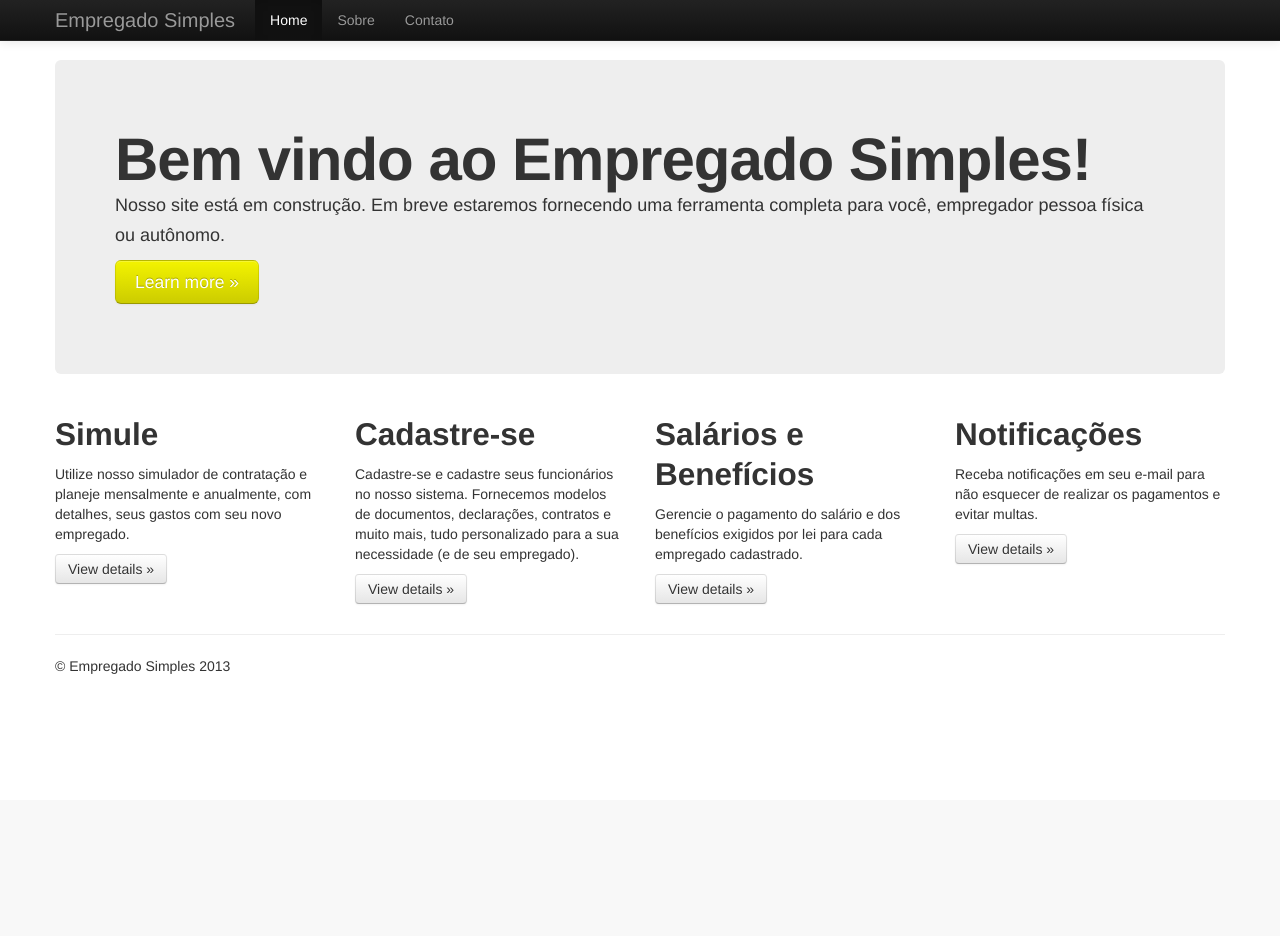
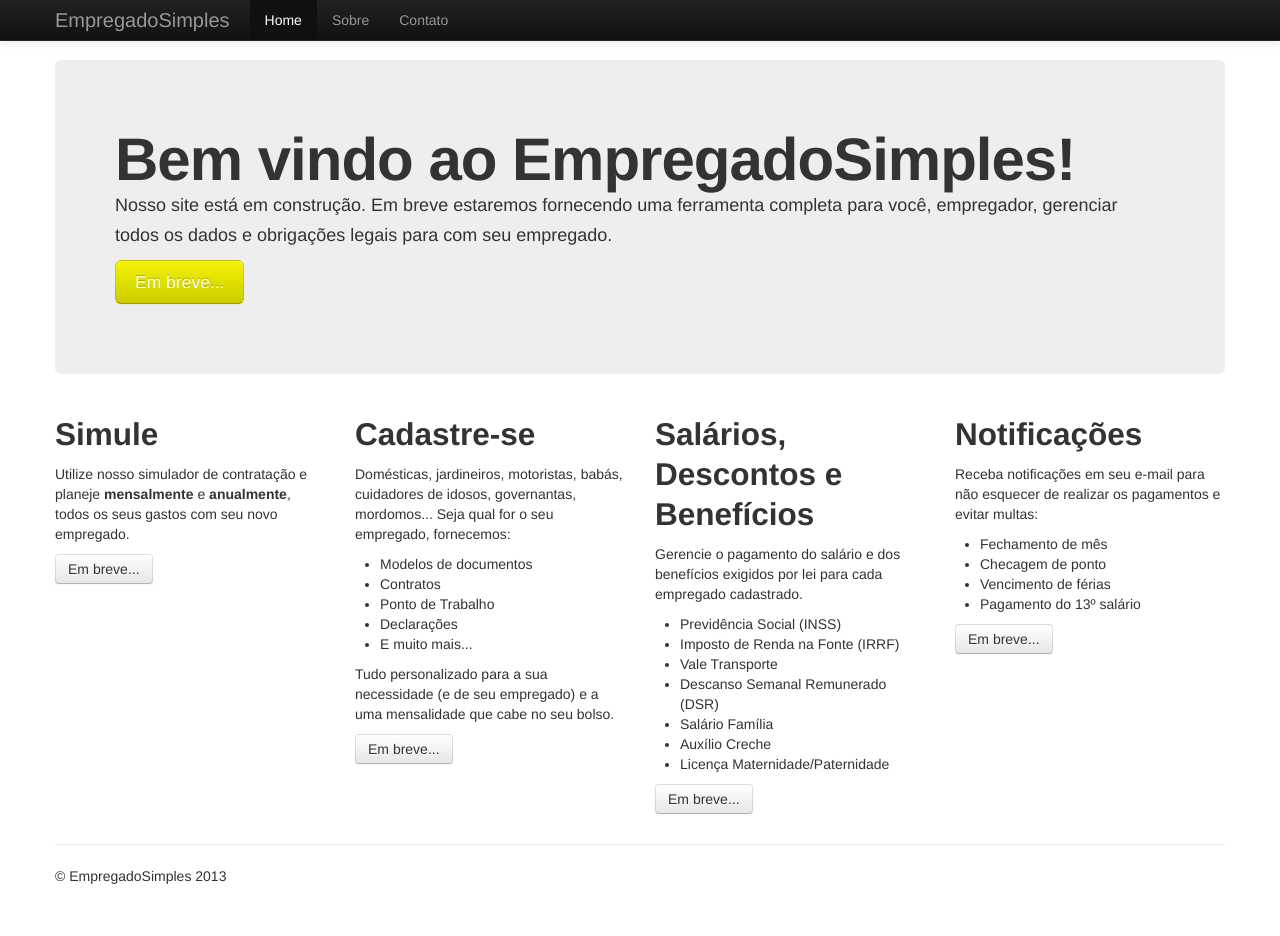
Before and after one commit to outbrito/EmpregadoSimples, a Python web app: template templates/construction.html in a window 1280 px wide. Before the commit the page ends 674 px from the top, so only its background shows below. Run offline with Jinja, Linux system fonts and the light colour scheme; the template is opened without the code that fills it, so the values that code supplies are empty; some libraries are stand-ins or nearby versions.

Commit message:
Atualizando "Site em Construção"
Melhores descrições das funcionalidades.

```diff
--- a/templates/construction.html
+++ b/templates/construction.html
@@ -37,7 +37,8 @@
                         <span class="icon-bar"></span>
                         <span class="icon-bar"></span>
                     </a>
-                    <a class="brand" href="#">Empregado Simples</a>
+                    <!-- <img style="float: left;" src="img/men_at_work.png" alt="" width="32px" heigth="32px"/> -->
+                    <a class="brand" href="#">EmpregadoSimples</a>
                     <div class="nav-collapse collapse">
                         <ul class="nav">
                             <li class="active"><a href="#">Home</a></li>
@@ -74,39 +75,69 @@
 
             <!-- Main hero unit for a primary marketing message or call to action -->
             <div class="hero-unit">
-                <h1>Bem vindo ao Empregado Simples!</h1>
-                <p>Nosso site está em construção. Em breve estaremos fornecendo uma ferramenta completa para você, empregador pessoa física ou autônomo.</p>
-                <p><a class="btn btn-primary btn-large">Learn more &raquo;</a></p>
+                <h1>Bem vindo ao EmpregadoSimples!</h1>
+                <p>Nosso site está em construção. Em breve estaremos fornecendo uma ferramenta completa para você, empregador, gerenciar todos os dados e obrigações legais para com seu empregado.</p>
+                <!-- <p><a class="btn btn-primary btn-large">Learn more &raquo;</a></p> -->
+                <p><a class="btn btn-primary btn-large">Em breve...</a></p>
             </div>
 
             <!-- Example row of columns -->
             <div class="row">
                 <div class="span3">
                     <h2>Simule</h2>
-                    <p>Utilize nosso simulador de contratação e planeje mensalmente e anualmente, com detalhes, seus gastos com seu novo empregado.</p>
-                    <p><a class="btn" href="#">View details &raquo;</a></p>
+                    <p>Utilize nosso simulador de contratação e planeje <b>mensalmente</b> e <b>anualmente</b>, todos os seus gastos com seu novo empregado.</p>
+                    <!-- <p><a class="btn" href="#">Saiba mais &raquo;</a></p> -->
+                    <p><a class="btn" href="#">Em breve...</a></p>
                 </div>
                 <div class="span3">
                     <h2>Cadastre-se</h2>
-                    <p>Cadastre-se e cadastre seus funcionários no nosso sistema. Fornecemos modelos de documentos, declarações, contratos e muito mais, tudo personalizado para a sua necessidade (e de seu empregado). </p>
-                    <p><a class="btn" href="#">View details &raquo;</a></p>
+                    <p>Domésticas, jardineiros, motoristas, babás, cuidadores de idosos, governantas, mordomos... Seja qual for o seu empregado, fornecemos:
+                    	<ul>
+                    		<li>Modelos de documentos</li>
+                    		<li>Contratos</li>
+                    		<li>Ponto de Trabalho</li>
+                    		<li>Declarações</li>
+                    		<li>E muito mais...</li>
+                    	</ul>
+                    	Tudo personalizado para a sua necessidade (e de seu empregado) e a uma mensalidade que cabe no seu bolso. </p>
+                    <!-- <p><a class="btn" href="#">Saiba mais &raquo;</a></p> -->
+                    <p><a class="btn" href="#">Em breve...</a></p>
                 </div>
                 <div class="span3">
-                    <h2>Salários e Benefícios</h2>
-                    <p>Gerencie o pagamento do salário e dos benefícios exigidos por lei para cada empregado cadastrado. </p>
-                    <p><a class="btn" href="#">View details &raquo;</a></p>
+                    <h2>Salários, Descontos e Benefícios</h2>
+                    <p>Gerencie o pagamento do salário e dos benefícios exigidos por lei para cada empregado cadastrado.
+                    	<ul>
+                    		<li>Previdência Social (INSS)</li>
+                    		<li>Imposto de Renda na Fonte (IRRF)</li>
+                    		<li>Vale Transporte</li>
+                    		<li>Descanso Semanal Remunerado (DSR)</li>
+                    		<li>Salário Família</li>
+                    		<li>Auxílio Creche</li>
+                    		<li>Licença Maternidade/Paternidade</li>
+                    	</ul>
+                    </p>
+                    <!-- <p><a class="btn" href="#">Saiba mais &raquo;</a></p> -->
+                    <p><a class="btn" href="#">Em breve...</a></p>
                </div>
                 <div class="span3">
                     <h2>Notificações</h2>
-                    <p>Receba notificações em seu e-mail para não esquecer de realizar os pagamentos e evitar multas.</p>
-                    <p><a class="btn" href="#">View details &raquo;</a></p>
+                    <p>Receba notificações em seu e-mail para não esquecer de realizar os pagamentos e evitar multas:
+                    	<ul>
+                    		<li>Fechamento de mês</li>
+                    		<li>Checagem de ponto</li>
+                    		<li>Vencimento de férias</li>
+                    		<li>Pagamento do 13º salário</li>
+                    	</ul>
+                    </p>
+                    <!-- <p><a class="btn" href="#">Saiba mais &raquo;</a></p> -->
+                    <p><a class="btn" href="#">Em breve...</a></p>
                 </div>
             </div>
 
             <hr>
 
             <footer>
-                <p>&copy; Empregado Simples 2013</p>
+                <p>&copy; EmpregadoSimples 2013</p>
             </footer>
 
         </div> <!-- /container -->
```
Also changed, not shown: templates/img/men_at_work.png (added).
